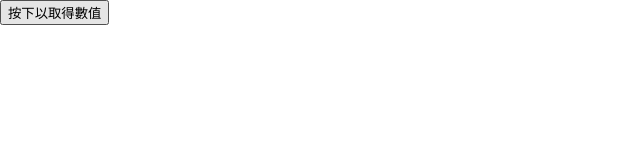
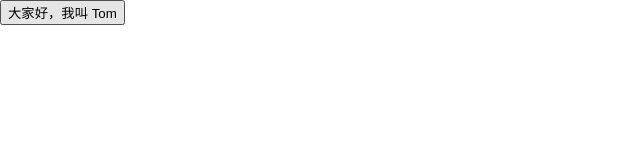
Before and after one commit to 4-learn/react-demo, a React (Create React App) app in the folder hello-world/: page / in a window 1280 px wide. Shown: the top 160 px of the page, without its empty margins (0-640 px from the left). Built offline with nearby package versions, Linux system fonts and the light colour scheme.

Commit message:
component-attribute

```diff
--- a/hello-world/src/index.js
+++ b/hello-world/src/index.js
@@ -4,13 +4,15 @@ import './index.css';
 import App from './App';
 import reportWebVitals from './reportWebVitals';
 
-const getValue=(event)=>{
-  console.log(event.target.value)
+const Apps=(props)=>{
+  return(
+    <button>大家好，我叫  {props.name} </button>
+  );
 }
 
 const root = ReactDOM.createRoot(document.getElementById('root'));
 root.render(<div>
-              <button value={true} onClick={getValue}>按下以取得數值 </button>
+              <Apps name="Tom" />
             </div>);
 
 // If you want to start measuring performance in your app, pass a function
```
